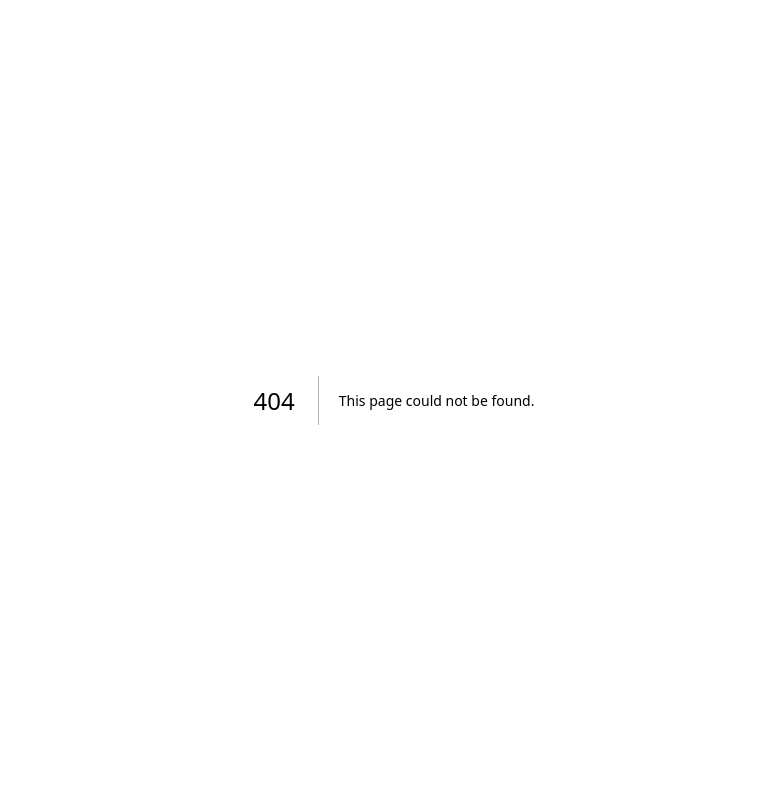
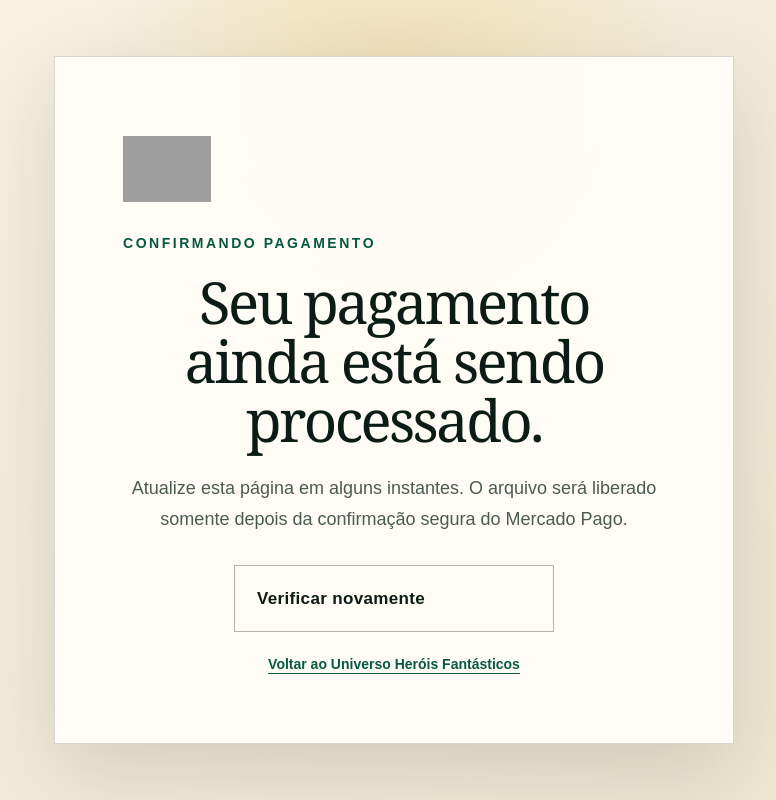
Before and after one commit to fantasticoseditora/universo-herois-fantasticos, a Next.js app: page /pagamento/sucesso in a window 1280 px wide. Before the commit this address had no page. Shown: the whole page, without its empty margins (246-1022 px from the left). Built offline with nearby package versions, Linux system fonts and the light colour scheme; grey boxes are pictures that could not be loaded.

Commit message:
Adiciona página de compra concluída

```diff
--- /dev/null
+++ b/app/pagamento/sucesso/page.tsx
@@ -0,0 +1,68 @@
+import { createDownloadToken } from "@/lib/ebook-delivery";
+import { verifyApprovedEbookPayment } from "@/lib/mercado-pago";
+
+export const dynamic = "force-dynamic";
+
+type SearchParams = Promise<
+  Record<string, string | string[] | undefined>
+>;
+
+export default async function PagamentoAprovado({
+  searchParams,
+}: {
+  searchParams: SearchParams;
+}) {
+  const params = await searchParams;
+  const paymentId = singleValue(params.payment_id ?? params.collection_id);
+  const approved = paymentId
+    ? await verifyApprovedEbookPayment(paymentId).catch(() => false)
+    : false;
+
+  const token =
+    approved && paymentId ? await createDownloadToken(paymentId) : null;
+
+  return (
+    <main className="payment-page">
+      <div className="payment-card">
+        <img
+          src="/images/uhf-logo-cutout.png"
+          alt=""
+          width="88"
+          height="88"
+        />
+        <p className="section-kicker">
+          {approved ? "PAGAMENTO CONFIRMADO" : "CONFIRMANDO PAGAMENTO"}
+        </p>
+        <h1>
+          {approved
+            ? "Seu portal para este universo está aberto."
+            : "Seu pagamento ainda está sendo processado."}
+        </h1>
+        <p>
+          {approved
+            ? "O e-book Universo Heróis Fantásticos — Vol. I está pronto para ser baixado. O link ficará disponível por 24 horas."
+            : "Atualize esta página em alguns instantes. O arquivo será liberado somente depois da confirmação segura do Mercado Pago."}
+        </p>
+        {token && paymentId ? (
+          <a
+            className="button button-primary payment-download"
+            href={`/api/download?payment_id=${encodeURIComponent(paymentId)}&expires=${token.expires}&signature=${encodeURIComponent(token.signature)}`}
+          >
+            Baixar o e-book em EPUB <span aria-hidden="true">↓</span>
+          </a>
+        ) : (
+          <a className="button button-secondary payment-refresh" href="">
+            Verificar novamente
+          </a>
+        )}
+        <a className="payment-return" href="/">
+          Voltar ao Universo Heróis Fantásticos
+        </a>
+      </div>
+    </main>
+  );
+}
+
+function singleValue(value: string | string[] | undefined) {
+  return Array.isArray(value) ? value[0] : value;
+}
```
